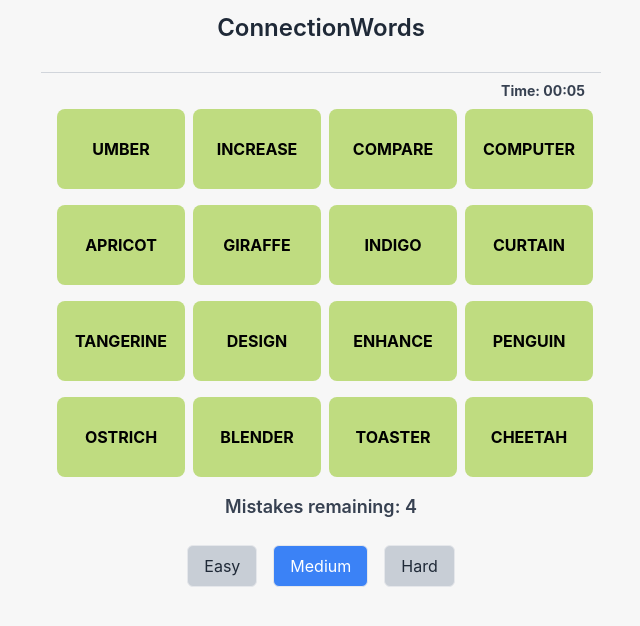
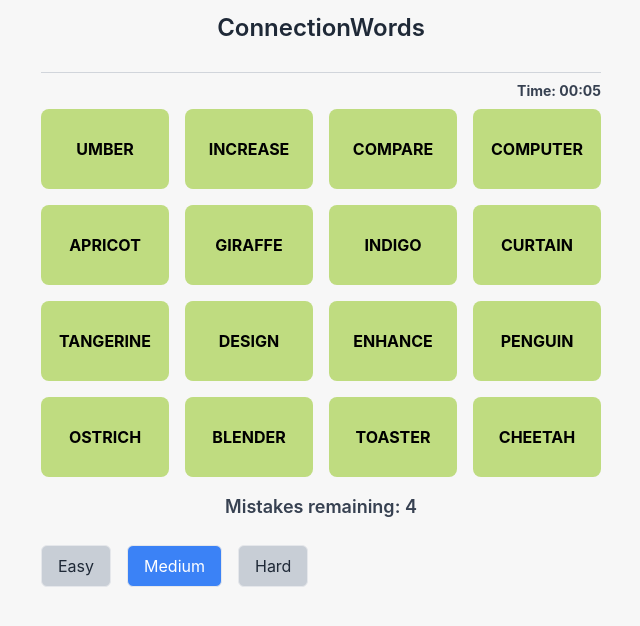
Before and after one commit to Heminyildiz/ConnectionWords, a React (Create React App) app: page / in a window 1280 px wide. Shown: the top 626 px of the page, without its empty margins (319-959 px from the left). Built offline with nearby package versions, Linux system fonts and the light colour scheme.

Commit message:
Update App.jsx

```diff
--- a/src/App.jsx
+++ b/src/App.jsx
@@ -56,12 +56,8 @@ const App = () => {
   }, [gameStatus]);
 
   const formatTime = (timeInSeconds) => {
-    const minutes = Math.floor(timeInSeconds / 60)
-      .toString()
-      .padStart(2, '0');
-    const seconds = (timeInSeconds % 60)
-      .toString()
-      .padStart(2, '0');
+    const minutes = Math.floor(timeInSeconds / 60).toString().padStart(2, '0');
+    const seconds = (timeInSeconds % 60).toString().padStart(2, '0');
     return `Time: ${minutes}:${seconds}`;
   };
 
@@ -97,20 +93,16 @@ const App = () => {
   // Tıklama toggle'ı: Eğer zaten seçiliyse geri al; değilse ekle.
   const handleWordClick = (word) => {
     if (gameStatus !== "playing" || word.solved) return;
-
     if (selectedWordIds.includes(word.id)) {
       setSelectedWordIds(selectedWordIds.filter(id => id !== word.id));
       return;
     }
-
     const newSelected = [...selectedWordIds, word.id];
     setSelectedWordIds(newSelected);
-
     if (newSelected.length === 4) {
       const selectedWords = words.filter(w => newSelected.includes(w.id));
       const groupId = selectedWords[0].group;
       const allSameGroup = selectedWords.every(w => w.group === groupId);
-
       if (allSameGroup) {
         const updatedWords = words.map(w =>
           newSelected.includes(w.id) ? { ...w, solved: true } : w
@@ -150,16 +142,16 @@ const App = () => {
   return (
     <div className="min-h-screen bg-[#F7F7F7] font-sans animate-fadeIn">
       <Header errorCount={errorCount} errorLimit={errorLimit} gameStatus={gameStatus} />
-      <div className="p-4 flex flex-col items-center">
+      <div className="px-4 py-4">
+        <div className="w-full max-w-[35rem] mx-auto">
           {/* Üst çizgi */}
-        <div className="w-full px-4 max-w-[35rem] mx-auto h-px bg-gray-300 mb-2"></div>
+          <div className="h-px bg-gray-300 mb-2"></div>
           {/* Zaman sayacı */}
-        <div className="w-full px-4 max-w-[35rem] mx-auto flex justify-end mb-2">
+          <div className="flex justify-end mb-2">
             <span className="text-gray-700 text-sm font-bold">{formatTime(time)}</span>
           </div>
-        {/* Kelime grid container */}
-        <div className="w-full px-4 max-w-[35rem] mx-auto">
-          <div className="grid grid-cols-4 gap-4">
+          {/* Kelime grid: 4 sütun, eşit boşluk */}
+          <div className="grid grid-cols-4 gap-2 md:gap-4">
             {words.map(word => (
               <WordButton
                 key={word.id}
@@ -169,21 +161,22 @@ const App = () => {
               />
             ))}
           </div>
-        </div>
-        {/* Hata bilgisi veya New Game butonu */}
+          {/* Hata bilgisi / New Game butonu */}
+          <div className="mt-4 text-center">
             {gameStatus === "lost" ? (
-          <div className="mt-4">
               <button onClick={startNewGame} className="py-2 px-4 rounded-md bg-blue-500 text-white font-bold">
                 New Game
               </button>
-          </div>
             ) : (
-          <div className="mt-4 text-gray-700 text-lg font-semibold">
+              <div className="text-gray-700 text-lg font-semibold">
                 Mistakes remaining: {errorLimit - errorCount}
               </div>
             )}
+          </div>
+          {/* Difficulty Selector */}
           <div className="mt-6">
             <DifficultySelector currentDifficulty={difficulty} onDifficultyChange={setDifficulty} />
+          </div>
         </div>
       </div>
     </div>
```
Lines whose indentation alone changed are shown as unchanged.
